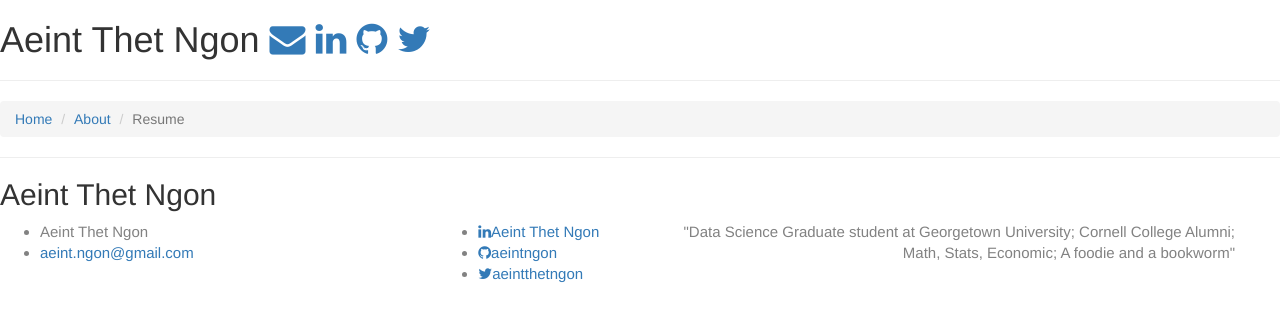
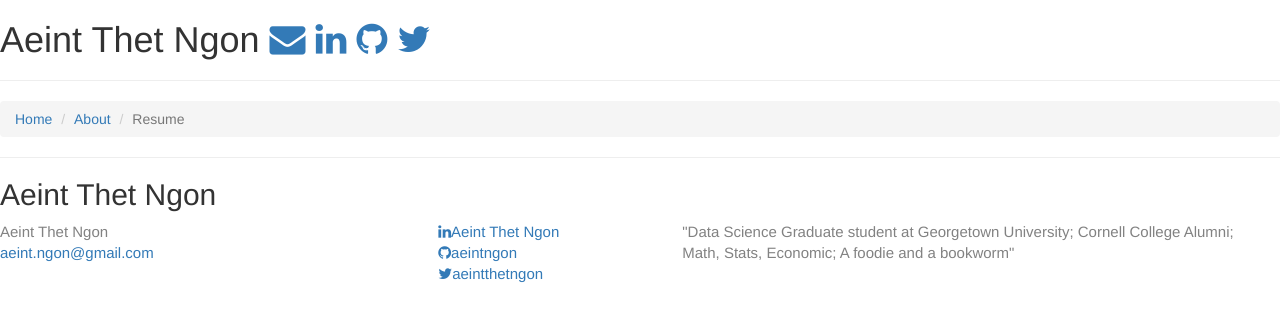
Before and after one commit to aeintngon/old-webpage, a Jekyll site: the page built from index.md, in a window 1280 px wide. Shown: the top 321 px of the page. Built offline with Jekyll 4.4.1, drawn with Linux system fonts in a browser that asks for light colours; nearby versions of some CDN libraries; our own code applies the rules of GitHub Pages for plain Markdown files.

Commit message:
Update styles.css

```diff
--- a/CSS/styles.css
+++ b/CSS/styles.css
@@ -1,13 +1,7 @@
-.left{
-text-align:left;
-float:left;
-}
-.right{
-float:right;
-text-align:right;
-}
-.centered{
-text-align:center;
+ul {
+    list-style: none; /* Remove list bullets */
+    padding: 0;
+    margin: 0;
 }
 .footer-col-wrapper {
     font-size: 15px;
```
